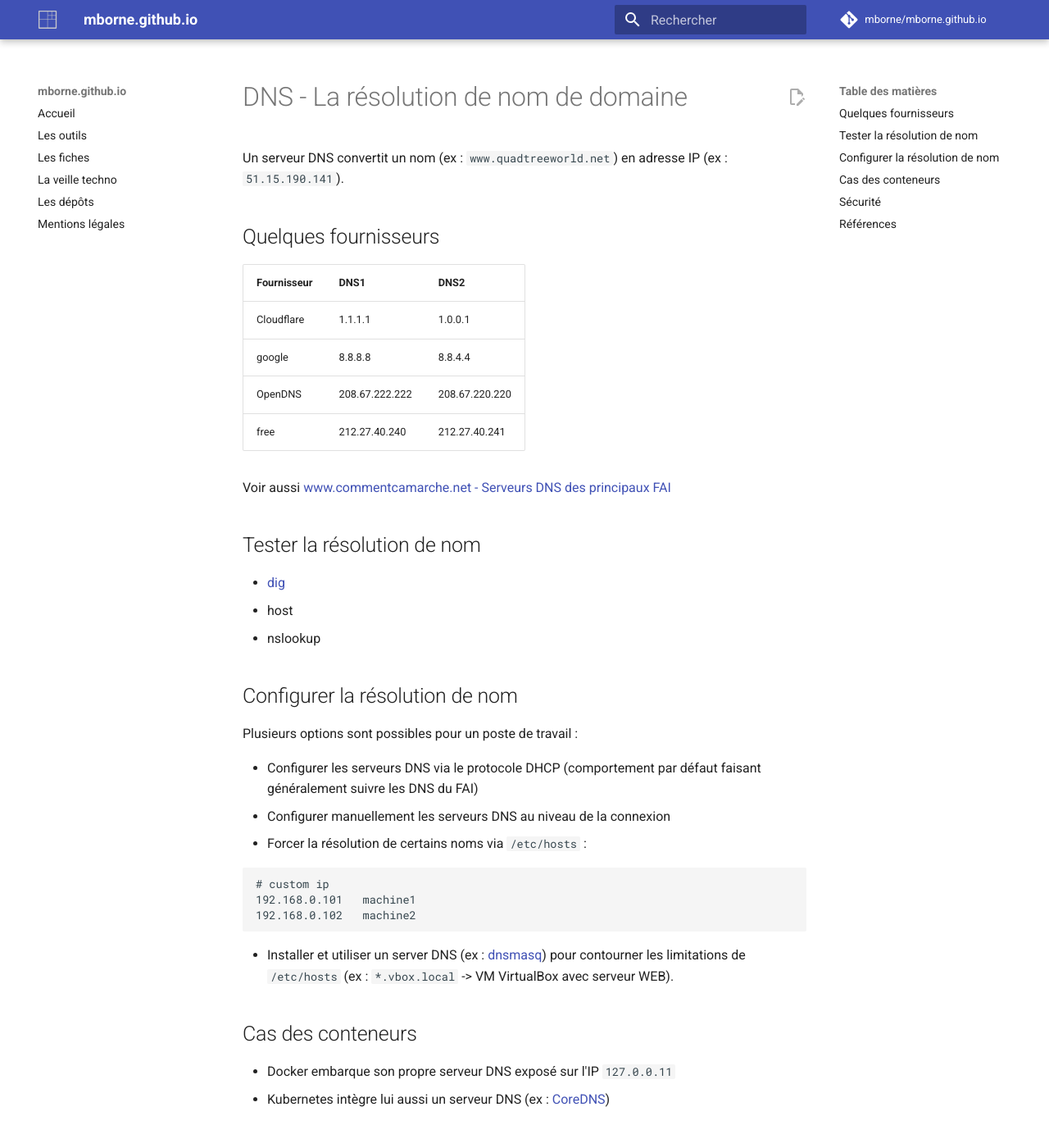
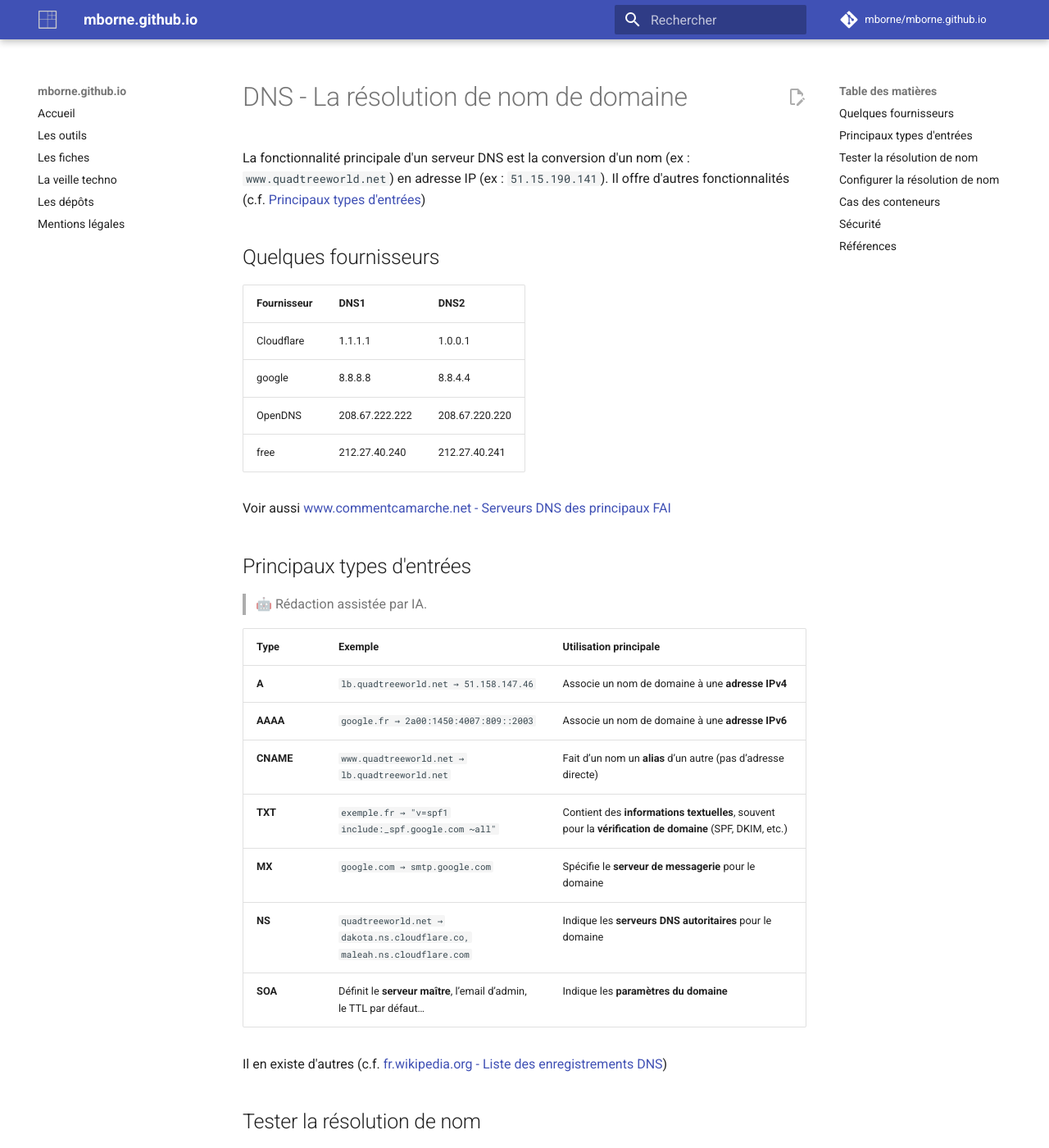
Before and after one commit to mborne/mborne.github.io, an MkDocs documentation site: the page built from docs/fiches/dns/index.md, in a window 1280 px wide and 1400 px high. Shown: the whole window at 82% size. Built offline with MkDocs 1.6.1 and Material for MkDocs 9.7.7, drawn with Linux system fonts in a browser that asks for light colours; plug-ins that fetch from the network failed and are left out; comment, search, counter and statistics services are not loaded.

```diff
--- a/docs/fiches/dns/index.md
+++ b/docs/fiches/dns/index.md
@@ -1,6 +1,6 @@
 # DNS - La résolution de nom de domaine
 
-Un serveur DNS convertit un nom (ex : `www.quadtreeworld.net`) en adresse IP (ex : `51.15.190.141`).
+La fonctionnalité principale d'un serveur DNS est la conversion d'un nom (ex : `www.quadtreeworld.net`) en adresse IP (ex : `51.15.190.141`). Il offre d'autres fonctionnalités (c.f. [Principaux types d'entrées](#principaux-types-dentrées))
 
 ## Quelques fournisseurs
 
@@ -12,6 +12,22 @@ Un serveur DNS convertit un nom (ex : `www.quadtreeworld.net`) en adresse IP (ex
 | free        | 212.27.40.240  | 212.27.40.241  |
 
 Voir aussi [www.commentcamarche.net - Serveurs DNS des principaux FAI](https://www.commentcamarche.net/faq/1496-serveurs-dns-des-principaux-fai)
+
+## Principaux types d'entrées
+
+> 🤖 Rédaction assistée par IA.
+
+| Type      | Exemple                                                                 | Utilisation principale                                                                                  |
+|-----------|-------------------------------------------------------------------------|---------------------------------------------------------------------------------------------------------|
+| **A**     | `lb.quadtreeworld.net → 51.158.147.46`                                  | Associe un nom de domaine à une **adresse IPv4**                                                        |
+| **AAAA**  | `google.fr → 2a00:1450:4007:809::2003`                                  | Associe un nom de domaine à une **adresse IPv6**                                                        |
+| **CNAME** | `www.quadtreeworld.net → lb.quadtreeworld.net`                          | Fait d’un nom un **alias** d’un autre (pas d’adresse directe)                                           |
+| **TXT**   | `exemple.fr → "v=spf1 include:_spf.google.com ~all"`                    | Contient des **informations textuelles**, souvent pour la **vérification de domaine** (SPF, DKIM, etc.) |
+| **MX**    | `google.com → smtp.google.com`                                          | Spécifie le **serveur de messagerie** pour le domaine                                                   |
+| **NS**    | `quadtreeworld.net → dakota.ns.cloudflare.co, maleah.ns.cloudflare.com` | Indique les **serveurs DNS autoritaires** pour le domaine                                               |
+| **SOA**   | Définit le **serveur maître**, l’email d’admin, le TTL par défaut…      | Indique les **paramètres du domaine**                                                                   |
+
+Il en existe d'autres (c.f. [fr.wikipedia.org - Liste des enregistrements DNS](https://fr.wikipedia.org/wiki/Liste_des_enregistrements_DNS))
 
 ## Tester la résolution de nom
 
@@ -40,7 +56,6 @@ Plusieurs options sont possibles pour un poste de travail :
 * Docker embarque son propre serveur DNS exposé sur l'IP `127.0.0.11`
 * Kubernetes intègre lui aussi un serveur DNS (ex : [CoreDNS](https://coredns.io/))
 
-
 ## Sécurité
 
 Historiquement :
@@ -50,6 +65,7 @@ Historiquement :
 
 Des progrès sont toutefois en cours en la matière (voir [www.malekal.com - DNSSEC, DNS Over TLS ou HTTPS (DoT et DoH) et DNSCrypt : les différences](https://www.malekal.com/chiffrement-dns-dns-over-https/))
 
+
 ## Références
 
 * [debian-handbook.info - Le cahier de l'administrateur Debian - 8.3. Attribution et résolution de noms](https://debian-handbook.info/browse/fr-FR/stable/sect.hostname-name-service.html)
```
Also changed, not shown: docs/fiches/reseau/bricolage-router.md (added, +129 -0 lines).
